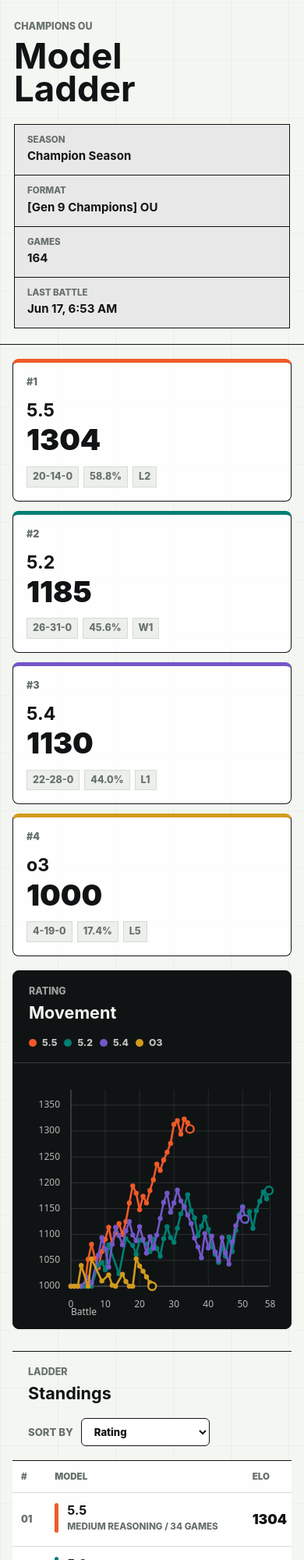
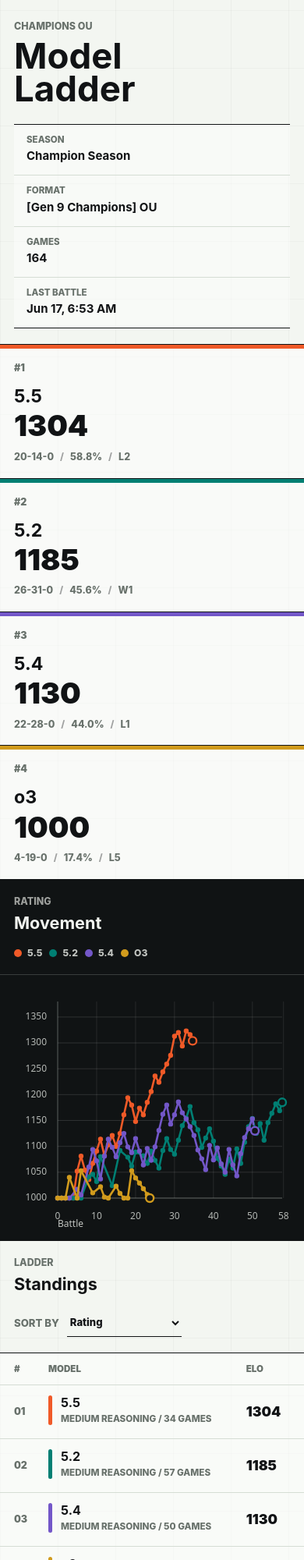
Before and after one commit to exlipse1/smogon-llm-arena, a website: page site/index.html in a window 390 px wide. Shown: the top 2000 px of the page at 78% size. Drawn offline with Linux system fonts and the light colour scheme.

Commit message:
Make dashboard wall to wall

```diff
--- a/site/index.html
+++ b/site/index.html
@@ -4,7 +4,7 @@
     <meta charset="utf-8">
     <meta name="viewport" content="width=device-width, initial-scale=1">
     <title>Model Ladder</title>
-    <link rel="stylesheet" href="./styles.css?v=20260617-design">
+    <link rel="stylesheet" href="./styles.css?v=20260617-wall">
   </head>
   <body>
     <header class="masthead">
@@ -70,6 +70,6 @@
       </section>
     </main>
 
-    <script src="./app.js?v=20260617-design" type="module"></script>
+    <script src="./app.js?v=20260617-wall" type="module"></script>
   </body>
 </html>
--- a/site/styles.css
+++ b/site/styles.css
@@ -48,7 +48,7 @@ select {
   grid-template-columns: minmax(280px, 1fr) minmax(360px, 520px);
   gap: 32px;
   align-items: end;
-  padding: 42px 44px 28px;
+  padding: 48px 44px 34px;
   border-bottom: 1px solid var(--line-strong);
 }
 
@@ -92,15 +92,25 @@ h1 {
 .run-meta {
   display: grid;
   grid-template-columns: repeat(2, minmax(0, 1fr));
-  gap: 1px;
-  border: 1px solid var(--line-strong);
-  background: var(--line-strong);
+  gap: 0;
+  border-top: 1px solid var(--line-strong);
+  border-bottom: 1px solid var(--line-strong);
+  background: transparent;
 }
 
 .run-meta span {
   min-width: 0;
   padding: 14px 16px;
-  background: rgba(255, 255, 255, 0.9);
+  border-right: 1px solid var(--line);
+  background: rgba(255, 255, 255, 0.42);
+}
+
+.run-meta span:nth-child(2n) {
+  border-right: 0;
+}
+
+.run-meta span:nth-child(n + 3) {
+  border-top: 1px solid var(--line);
 }
 
 .run-meta small {
@@ -121,25 +131,36 @@ h1 {
 }
 
 main {
-  padding: 24px 44px 52px;
+  padding: 0 0 52px;
 }
 
 .scoreline {
   display: grid;
   grid-template-columns: repeat(4, minmax(0, 1fr));
-  gap: 12px;
-  margin-bottom: 18px;
+  gap: 0;
+  margin: 0;
+  border-bottom: 1px solid var(--line-strong);
 }
 
 .score-card {
   position: relative;
   min-width: 0;
   min-height: 168px;
-  padding: 17px;
-  border: 1px solid var(--line-strong);
-  border-top: 5px solid var(--accent);
-  border-radius: 8px;
-  background: rgba(255, 255, 255, 0.86);
+  padding: 22px 24px 20px;
+  border-right: 1px solid var(--line-strong);
+  background: rgba(255, 255, 255, 0.5);
+}
+
+.score-card:last-child {
+  border-right: 0;
+}
+
+.score-card::before {
+  content: "";
+  position: absolute;
+  inset: 0 0 auto;
+  height: 5px;
+  background: var(--accent);
 }
 
 .score-rank {
@@ -165,7 +186,7 @@ main {
 .score-meta {
   display: flex;
   flex-wrap: wrap;
-  gap: 6px;
+  gap: 8px;
   margin-top: 16px;
   color: var(--muted);
   font-size: 0.78rem;
@@ -175,16 +196,21 @@ main {
 }
 
 .score-meta span {
-  padding: 6px 7px;
-  border: 1px solid var(--line);
-  background: var(--quiet);
+  display: inline-flex;
+  gap: 8px;
+  align-items: center;
+}
+
+.score-meta span + span::before {
+  content: "/";
+  color: var(--line-strong);
+  opacity: 0.38;
 }
 
 .chart-section {
-  margin: 0 0 28px;
+  margin: 0;
   overflow: hidden;
-  border: 1px solid var(--line-strong);
-  border-radius: 8px;
+  border-bottom: 1px solid var(--line-strong);
   background: var(--chart);
   color: var(--paper);
 }
@@ -195,7 +221,7 @@ main {
   align-items: center;
   justify-content: space-between;
   min-width: 0;
-  padding: 18px 20px;
+  padding: 20px 44px;
 }
 
 .chart-section .section-heading {
@@ -240,12 +266,12 @@ main {
 #ratingChart {
   display: block;
   width: 100%;
-  height: 430px;
+  height: 470px;
   background: var(--chart);
 }
 
 .leaderboard-section {
-  border-top: 1px solid var(--line-strong);
+  border-top: 0;
 }
 
 .control {
@@ -260,10 +286,11 @@ main {
 
 .control select {
   min-height: 36px;
-  padding: 7px 36px 7px 12px;
-  border: 1px solid var(--line-strong);
-  border-radius: 6px;
-  background: var(--paper-strong);
+  padding: 7px 32px 7px 0;
+  border: 0;
+  border-bottom: 1px solid var(--line-strong);
+  border-radius: 0;
+  background: transparent;
   color: var(--ink);
   font-weight: 800;
 }
@@ -272,7 +299,7 @@ main {
   overflow-x: auto;
   border-top: 1px solid var(--line-strong);
   border-bottom: 1px solid var(--line-strong);
-  background: rgba(255, 255, 255, 0.9);
+  background: rgba(255, 255, 255, 0.52);
 }
 
 table {
@@ -287,6 +314,16 @@ td {
   border-bottom: 1px solid var(--line);
   text-align: left;
   white-space: nowrap;
+}
+
+th:first-child,
+td:first-child {
+  padding-left: 44px;
+}
+
+th:last-child,
+td:last-child {
+  padding-right: 44px;
 }
 
 th {
@@ -351,26 +388,22 @@ tbody tr:last-child td {
 
 .delta-pill {
   display: inline-flex;
-  min-width: 52px;
+  min-width: 0;
   justify-content: center;
-  padding: 5px 8px;
-  border: 1px solid var(--line);
-  border-radius: 999px;
-  background: var(--quiet);
+  padding: 0;
+  border: 0;
+  border-radius: 0;
+  background: transparent;
   color: var(--muted);
-  font-size: 0.78rem;
+  font-size: 0.84rem;
   font-weight: 900;
 }
 
 .delta-pill.up {
-  border-color: rgba(0, 127, 115, 0.28);
-  background: rgba(0, 127, 115, 0.1);
   color: var(--up);
 }
 
 .delta-pill.down {
-  border-color: rgba(217, 71, 47, 0.28);
-  background: rgba(217, 71, 47, 0.1);
   color: var(--down);
 }
 
@@ -395,11 +428,24 @@ tbody tr:last-child td {
   }
 
   main {
-    padding: 22px 28px 44px;
+    padding: 0 0 44px;
   }
 
   .scoreline {
     grid-template-columns: repeat(2, minmax(0, 1fr));
+  }
+
+  .score-card {
+    border-top: 0;
+    border-right: 1px solid var(--line-strong);
+  }
+
+  .score-card:nth-child(2n) {
+    border-right: 0;
+  }
+
+  .score-card:nth-child(n + 3) {
+    border-top: 1px solid var(--line-strong);
   }
 
   .site-footer {
@@ -428,11 +474,27 @@ tbody tr:last-child td {
   }
 
   main {
-    padding: 18px 16px 34px;
+    padding: 0 0 34px;
+  }
+
+  .run-meta span {
+    border-right: 0;
+  }
+
+  .run-meta span + span {
+    border-top: 1px solid var(--line);
   }
 
   .score-card {
     min-height: 150px;
+    border-right: 0;
+    border-top: 1px solid var(--line-strong);
+    padding-right: 18px;
+    padding-left: 18px;
+  }
+
+  .score-card:first-child {
+    border-top: 0;
   }
 
   .score-rating {
@@ -442,6 +504,8 @@ tbody tr:last-child td {
   .section-heading {
     align-items: flex-start;
     flex-direction: column;
+    padding-right: 18px;
+    padding-left: 18px;
   }
 
   .chart-legend {
@@ -457,6 +521,16 @@ tbody tr:last-child td {
     padding: 13px 11px;
   }
 
+  th:first-child,
+  td:first-child {
+    padding-left: 18px;
+  }
+
+  th:last-child,
+  td:last-child {
+    padding-right: 18px;
+  }
+
   .site-footer {
     padding: 0 16px 24px;
   }
```
